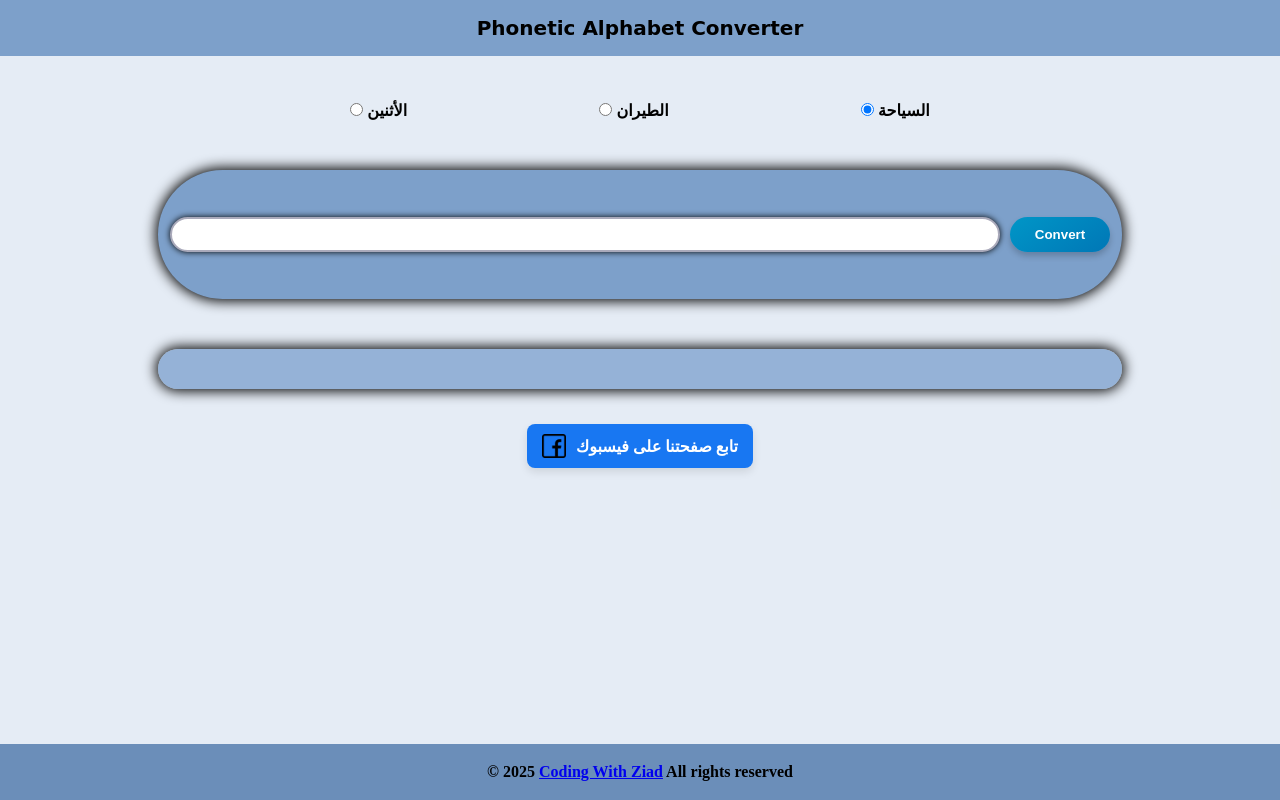
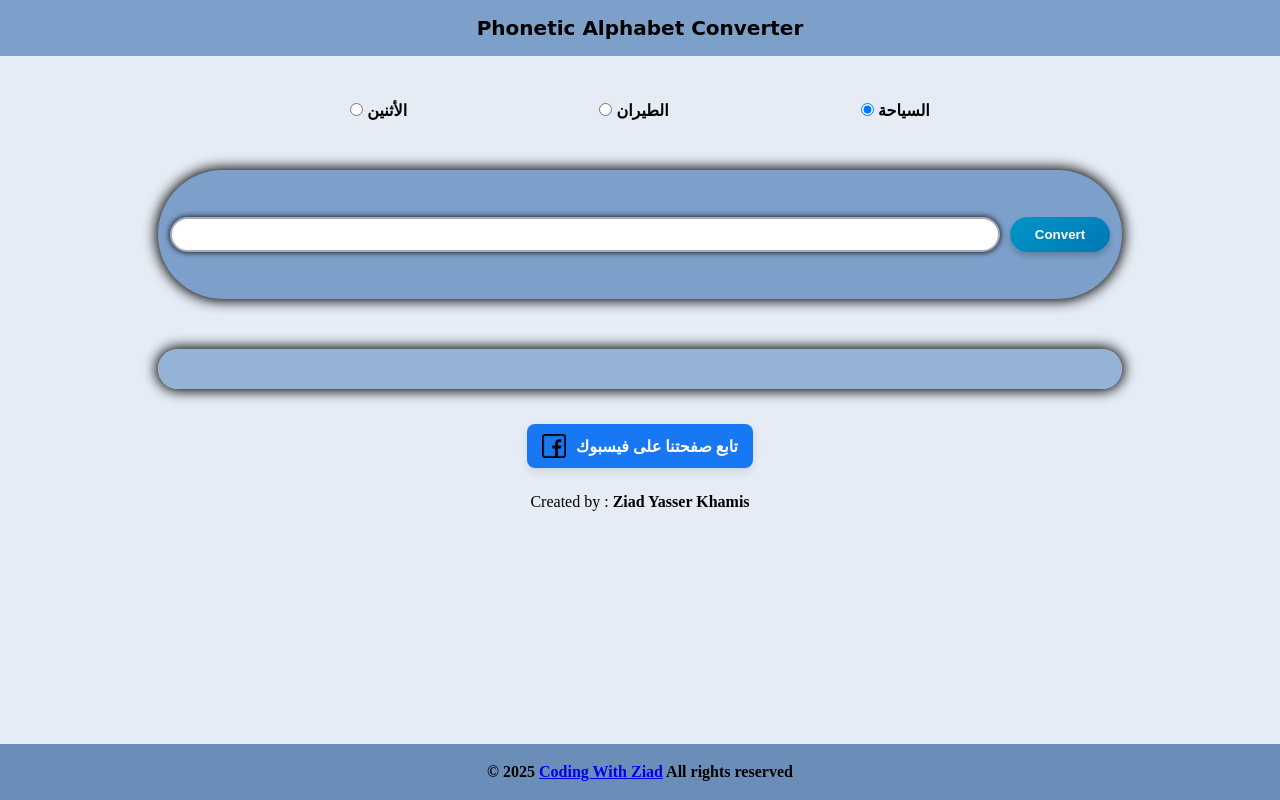
Before and after one commit to Coding-With-Ziad/Phonetic-Alphabet-Converter, a plain HTML site: page index.html in a window 1280 px wide. Drawn offline with Linux system fonts and the light colour scheme.

Commit message:
Add Name of Dev

```diff
--- a/index.html
+++ b/index.html
@@ -51,6 +51,10 @@
                     <span class="facebook-text">تابع صفحتنا على فيسبوك</span>
                 </div>
             </a>
+
+            <div style=" width: 100%;display: flex;align-items: center;justify-content: center;">
+                <p style="font-size: 16px;">Created by : <b>Ziad Yasser Khamis</b></p>
+            </div>
         </div>
     </main>
     <footer>
```
